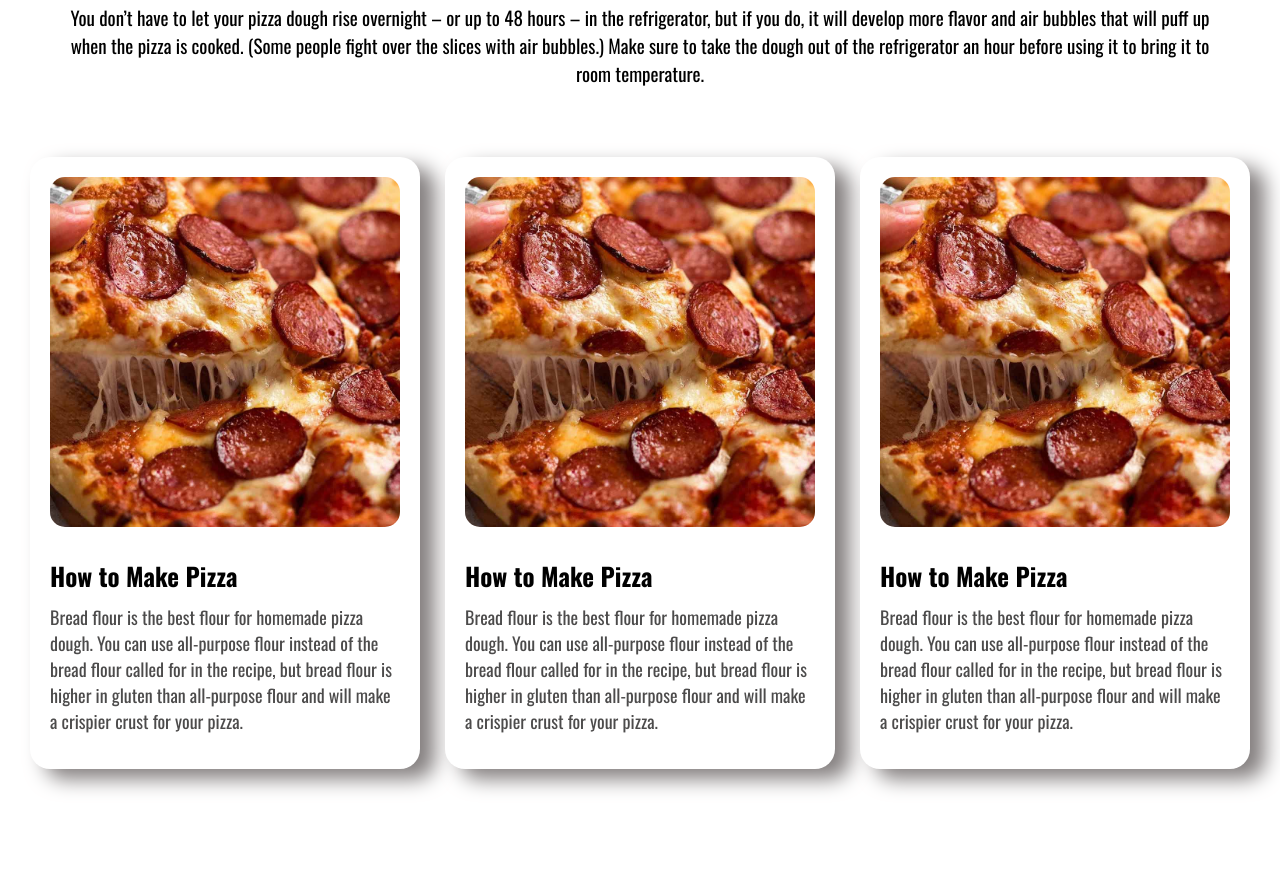
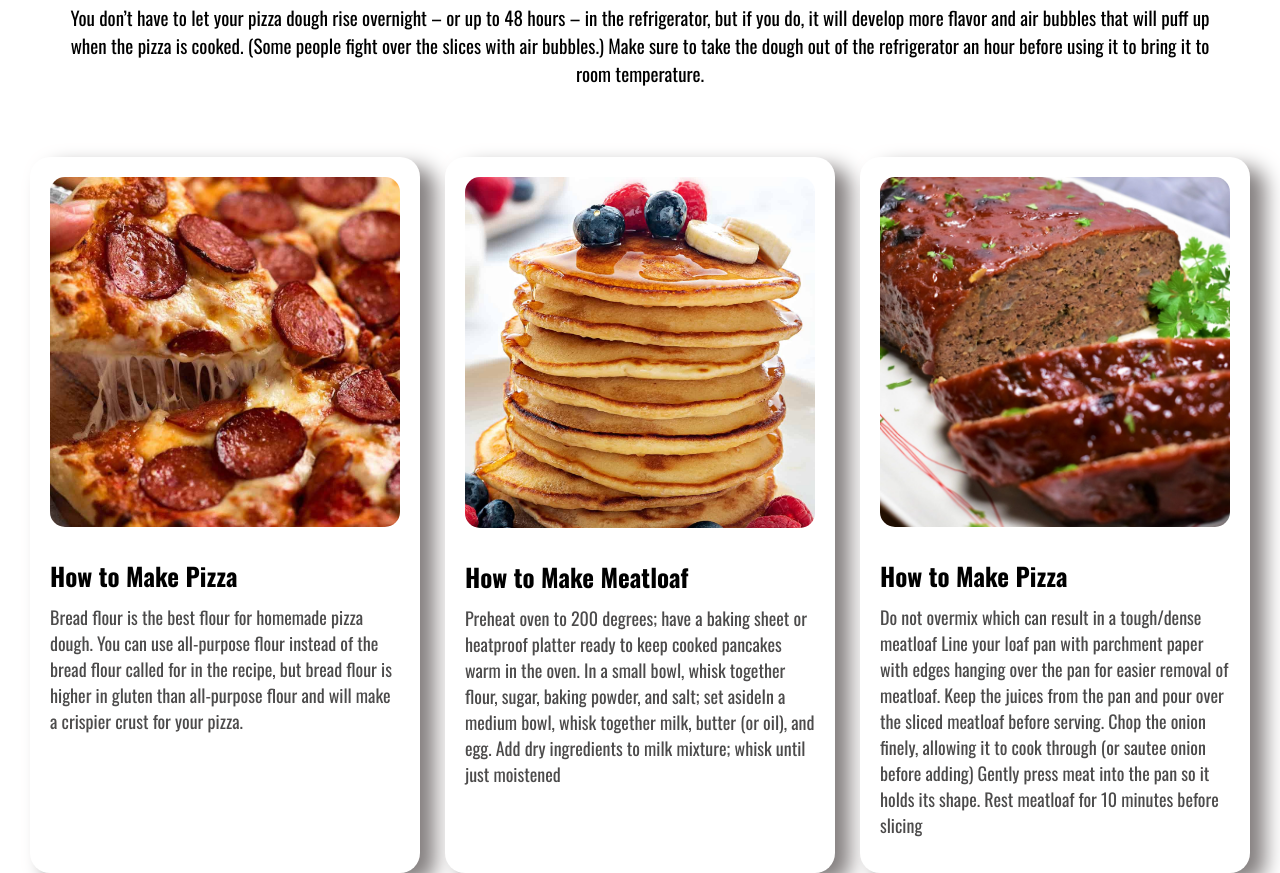
Before and after one commit to Majbaul-Hossain/Assignment, a plain HTML site: page index.html in a window 1280 px wide. Shown: the part 1527-2400 px from the top of the page. Drawn offline with nearby package versions, Linux system fonts and the light colour scheme.

Commit message:
pictures added

```diff
--- a/index.html
+++ b/index.html
@@ -81,31 +81,36 @@
             </div>
             <div class="rcp_boxes">
                 <div class="rcp_image">
-                    <img src="images/food/Pepperoni-Pizza_5-SQjpg.jpg" alt="Loading">
+                    <img src="images/food/Homemade-Fluffy-Pancakes-Recipe-From-Scratch.jpg" alt="Loading">
+                </div>
+                <div class="rcp_text">
+                    <h2>
+                        How to Make Meatloaf
+                    </h2>
+                    <p>
+                        Preheat oven to 200 degrees; have a baking sheet or heatproof platter ready to keep cooked
+                        pancakes warm in the oven. In a small bowl, whisk together flour, sugar, baking powder, and
+                        salt; set asideIn a medium bowl, whisk together milk, butter (or oil), and egg. Add dry
+                        ingredients to milk mixture; whisk until just moistened
+                    </p>
+                </div>
+            </div>
+            <div class="rcp_boxes">
+                <div class="rcp_image">
+                    <img src="images/food/meat_loaf.jpg" alt="Loading">
                 </div>
                 <div class="rcp_text">
                     <h2>
                         How to Make Pizza
                     </h2>
                     <p>
-                        Bread flour is the best flour for homemade pizza dough. You can use all-purpose flour instead of
-                        the bread flour called for in the recipe, but bread flour is higher in gluten than all-purpose
-                        flour and will make a crispier crust for your pizza.
-                    </p>
-                </div>
-            </div>
-            <div class="rcp_boxes">
-                <div class="rcp_image">
-                    <img src="images/food/Pepperoni-Pizza_5-SQjpg.jpg" alt="Loading">
-                </div>
-                <div class="rcp_text">
-                    <h2>
-                        How to Make Pizza
-                    </h2>
-                    <p>
-                        Bread flour is the best flour for homemade pizza dough. You can use all-purpose flour instead of
-                        the bread flour called for in the recipe, but bread flour is higher in gluten than all-purpose
-                        flour and will make a crispier crust for your pizza.
+                        Do not overmix which can result in a tough/dense meatloaf
+                        Line your loaf pan with parchment paper with edges hanging over the pan for easier removal of
+                        meatloaf.
+                        Keep the juices from the pan and pour over the sliced meatloaf before serving.
+                        Chop the onion finely, allowing it to cook through (or sautee onion before adding)
+                        Gently press meat into the pan so it holds its shape.
+                        Rest meatloaf for 10 minutes before slicing
                     </p>
                 </div>
             </div>
```
Also changed, not shown: images/food/Homemade-Fluffy-Pancakes-Recipe-From-Scratch.jpg (added), images/food/meat_loaf.jpg (added).
